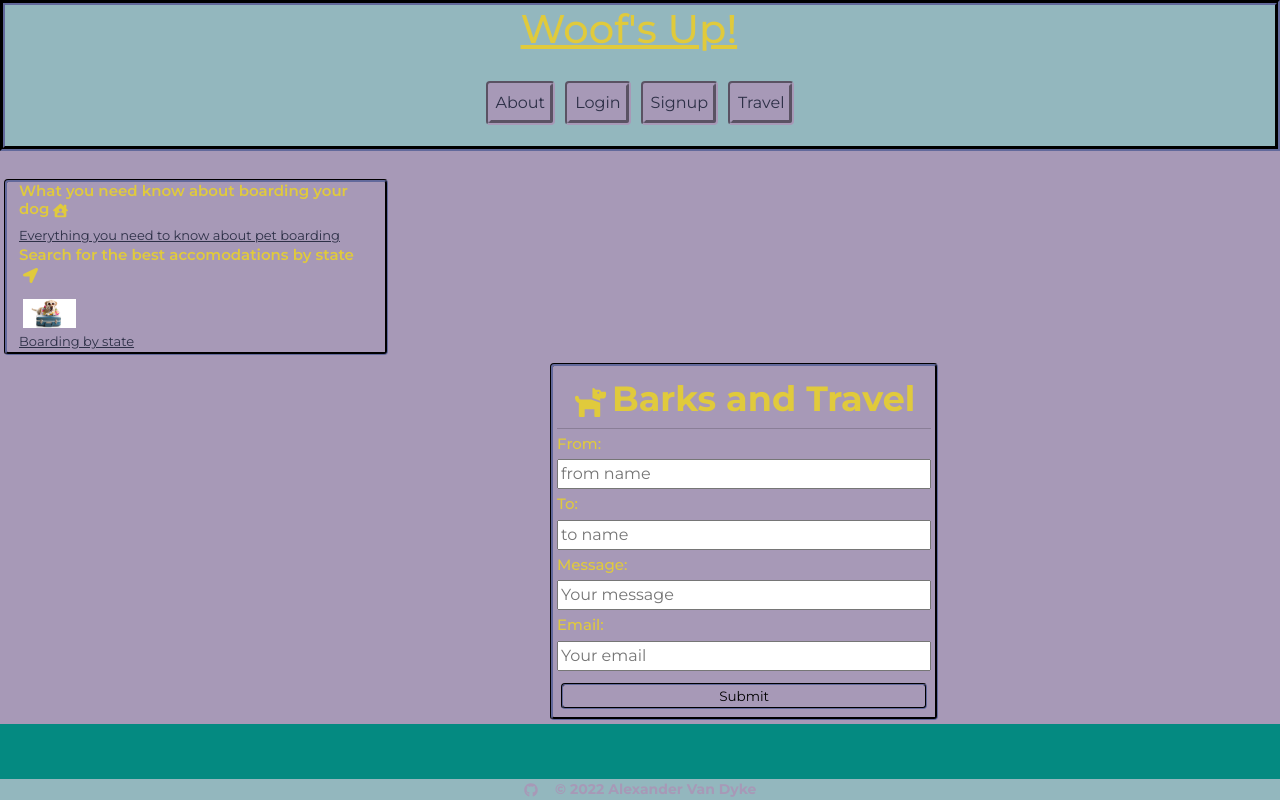
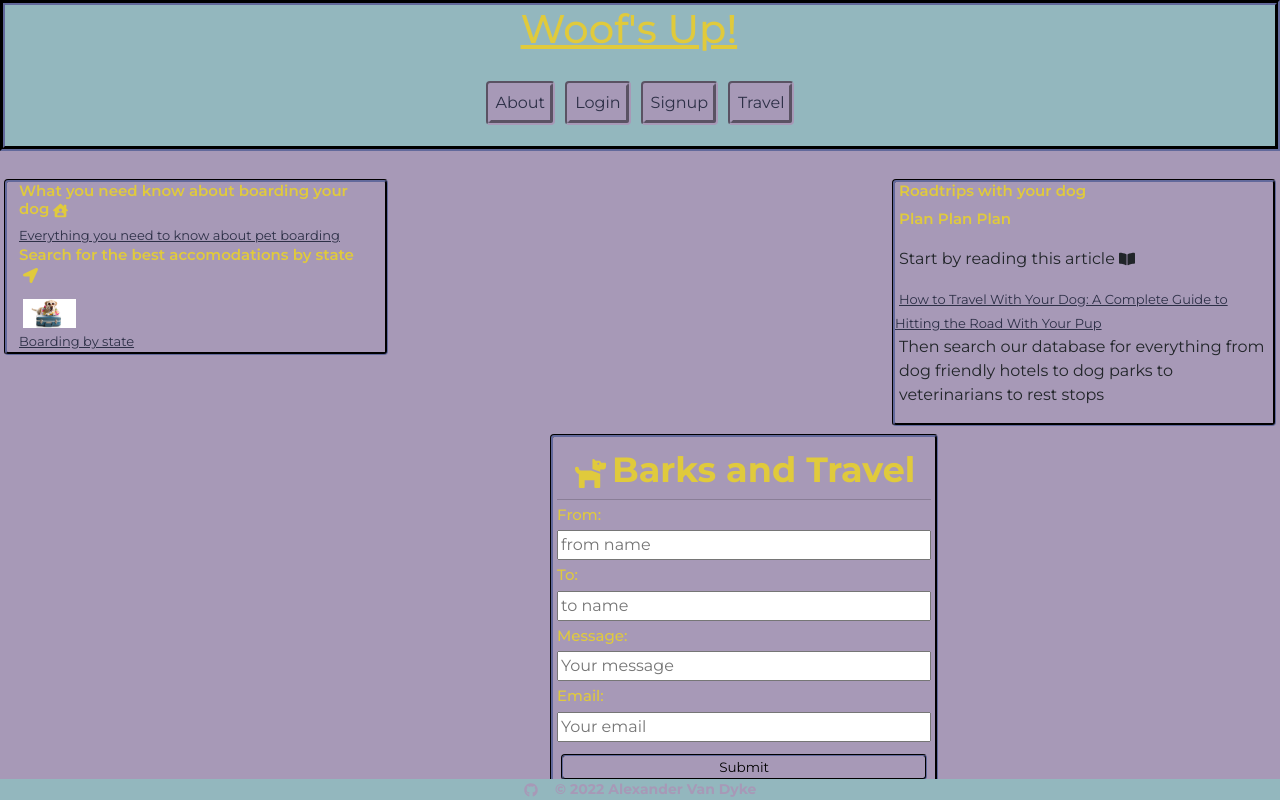
Before and after one commit to AlexandertheGreat491/Woofs_Up, a React (Create React App) app in the folder client/: page /travel in a window 1280 px wide. Built offline with nearby package versions, Linux system fonts and the light colour scheme.

Commit message:
added styling to the Roadtrips page

```diff
--- a/client/src/components/Travel/index.js
+++ b/client/src/components/Travel/index.js
@@ -3,6 +3,7 @@ import { send } from "emailjs-com";
 //import { validateEmail } from "../../utils/helpers";
 import { FaDog } from "react-icons/fa";
 import Boarding from "../../pages/Boarding";
+import Roadtrips from "../../pages/Roadtrips";
 
 // Travel function to get return statement
 const TravelForm = () => {
@@ -32,7 +33,7 @@ const TravelForm = () => {
   return (
     <section id="form">
       <Boarding />
-
+      <Roadtrips/>
       <form
         id="travelform"
         className="mt-1 mb-1 travel card d-inline-flex"
--- a/client/src/index.css
+++ b/client/src/index.css
@@ -259,6 +259,32 @@ nav a:hover {
   color: var(--primary);
 }
 
+/* roadtrips page styling */
+.roadtrip {
+  background-color: var(--quarternary);
+  width: 30%;
+  border: 0.1875em groove var(--primary);
+  border-radius: 4px;
+  float: right;
+}
+
+#road {
+  color: var(--tertiary);
+  font-size: 0.9375em;
+  font-weight: 600;
+}
+
+#roadlink {
+  font-size: 0.8125em;
+  color: var(--primary);
+}
+
+#roady {
+  color: var(--tertiary);
+  font-size: 0.9375em;
+  font-weight: 600;
+}
+
 /* footer styling */
 footer {
   color: var(--quarternary);
--- a/client/src/pages/Roadtrips.js
+++ b/client/src/pages/Roadtrips.js
@@ -1,16 +1,19 @@
 import React from "react";
+import { FaBookOpen } from "react-icons/fa";
 
 const Roadtrips = () => {
   return (
-    <div>
-      <h1>Roadtrips with your dog</h1>
-      <p>Plan Plan Plan</p>
-      <p>Start by reading this article</p>
-      <a href="https://be.chewy.com/how-to-travel-with-your-dog-a-complete-guide-to-hitting-the-road-with-your-pup-2/?gclid=CjwKCAjwtKmaBhBMEiwAyINuwJ3pCtt84IeEGNc80_cOnM5oe2b0baHjuKuycUq4GtqwXoPONwx0gRoCGEcQAvD_BwE">
+    <div className="roadtrip m-1">
+      <h1 id="road" className="ms-1">Roadtrips with your dog</h1>
+      <p id="roady" className="ms-1">Plan Plan Plan</p>
+      <p className="ms-1">Start by reading this article<FaBookOpen className="ms-1"/></p>
+      <a href="https://be.chewy.com/how-to-travel-with-your-dog-a-complete-guide-to-hitting-the-road-with-your-pup-2/?gclid=CjwKCAjwtKmaBhBMEiwAyINuwJ3pCtt84IeEGNc80_cOnM5oe2b0baHjuKuycUq4GtqwXoPONwx0gRoCGEcQAvD_BwE"
+      className="mb-1 ms-1"
+      id="roadlink">
         How to Travel With Your Dog: A Complete Guide to Hitting the Road With
         Your Pup
       </a>
-      <p>Then search our database for everything from dog friendly hotels to dog parks to veterinarians to rest stops</p>
+      <p className="ms-1">Then search our database for everything from dog friendly hotels to dog parks to veterinarians to rest stops</p>
     </div>
   );
 };
```
